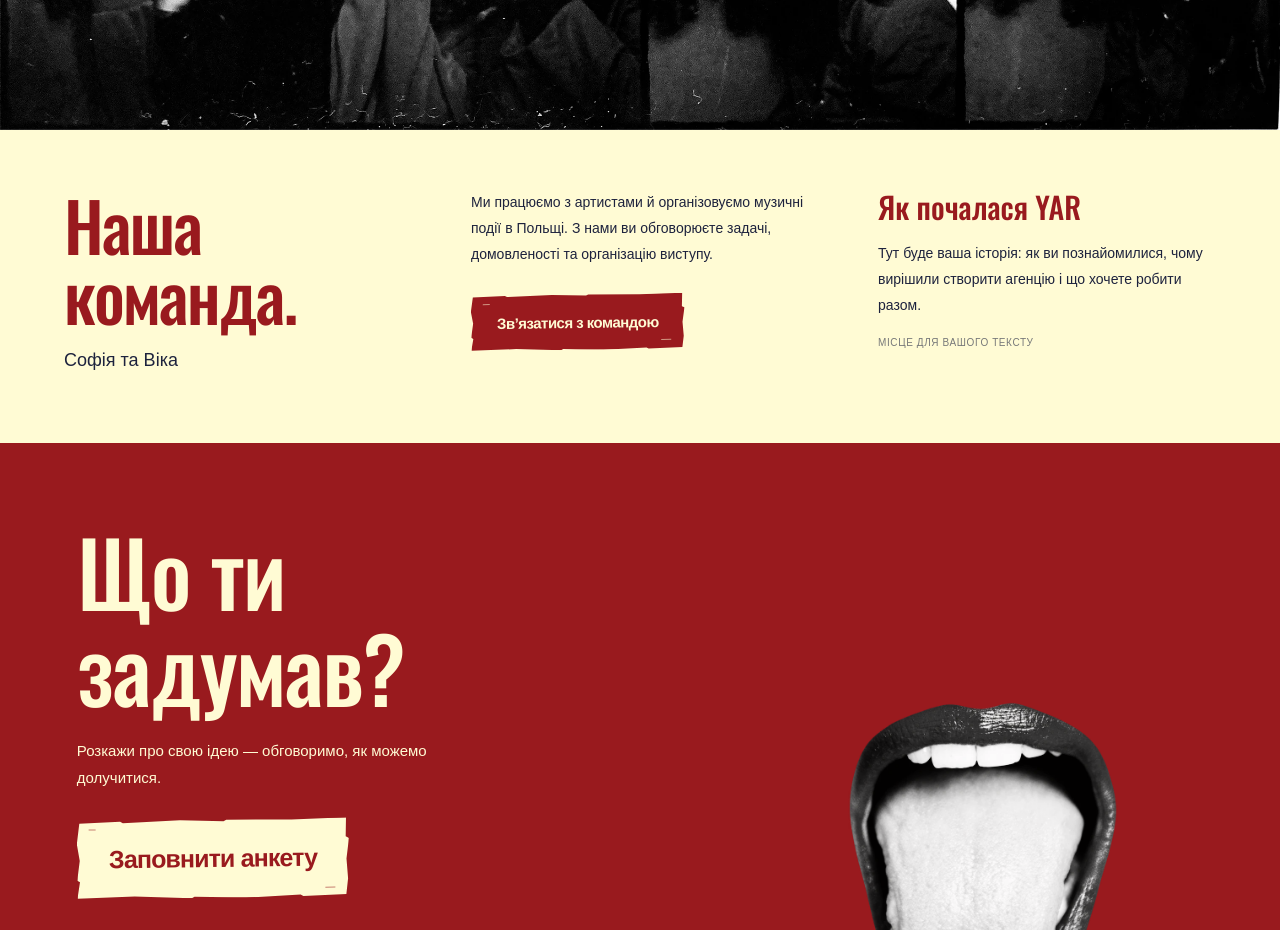
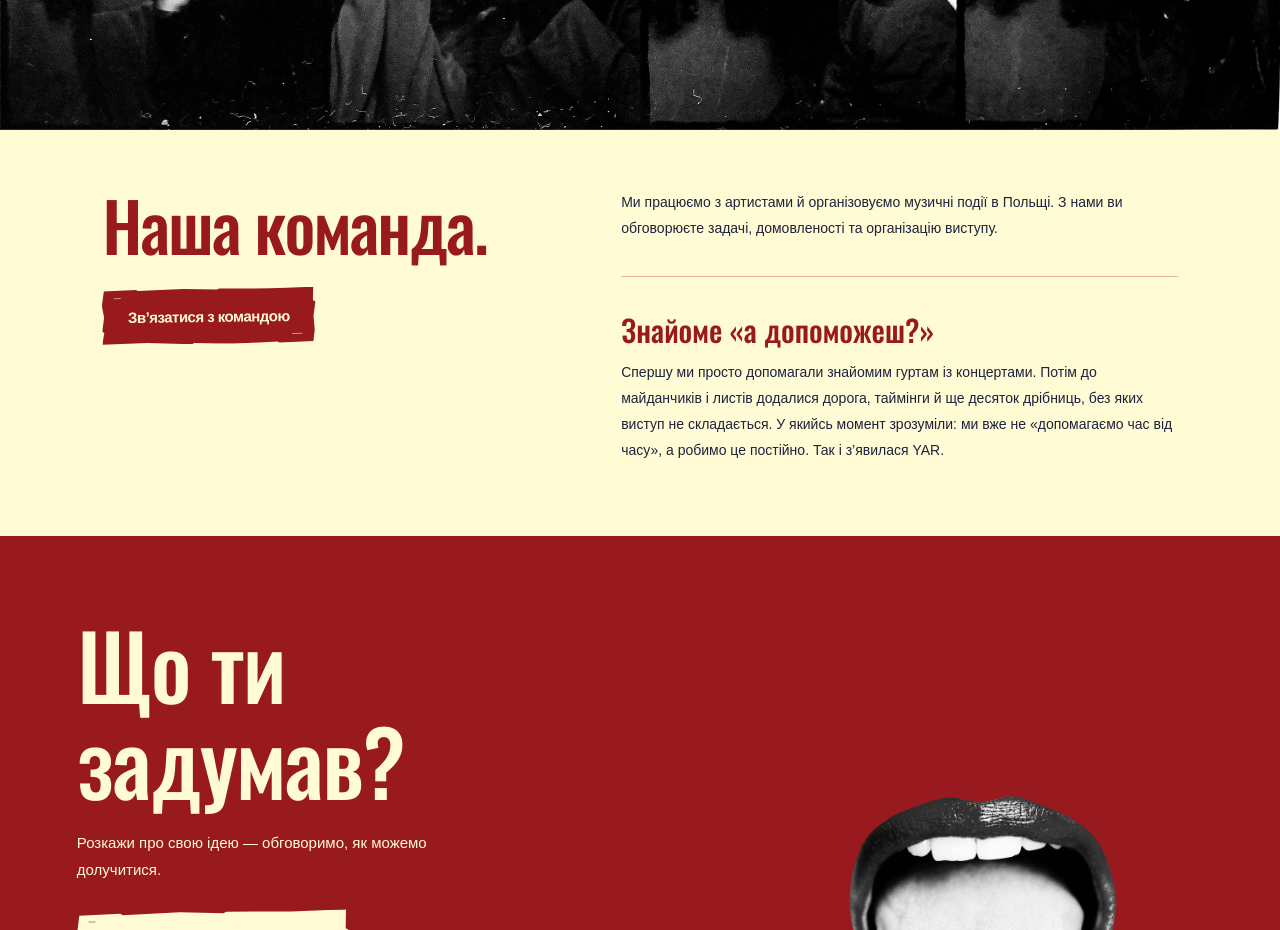
Before and after one commit to Zoreslaw/yar-agency, a React (Vite) app: page / in a window 1280 px wide. Shown: the part 3680-4610 px from the top of the page. Built offline with nearby package versions, Linux system fonts and the light colour scheme.

Commit message:
Refine team section and section anchor alignment

```diff
--- a/src/TeamSection.jsx
+++ b/src/TeamSection.jsx
@@ -7,13 +7,15 @@
  return <section className="team stage-section team-editorial" id="team" aria-labelledby="team-title">
   <SceneEntrance className="team-editorial-inner" enabled={motion}>
    <div className="team-images" data-motion="photo">
-    <img className="team-panorama" src="/media/team-photostrip.webp" srcSet="/media/team-photostrip-800.webp 800w, /media/team-photostrip.webp 2400w" sizes="100vw" width="4732" height="1527" alt="Софія та Віка: чотири спільні кадри з фотобудки"/>
+    <img className="team-panorama" src="/media/team-photostrip.webp" srcSet="/media/team-photostrip-800.webp 800w, /media/team-photostrip.webp 2400w" sizes="100vw" width="4732" height="1527" alt="Чотири спільні кадри з фотобудки"/>
     <div className="team-frames" aria-hidden="true">{[1,2,3,4].map(n=><img key={n} src={`/media/team-frame-${n}.webp`} alt=""/>)}</div>
    </div>
    <div className="team-editorial-copy" data-motion="text" data-delay="0.1">
-    <div className="team-introduction"><h2 id="team-title">Наша команда.</h2><p className="team-people">Софія та Віка</p></div>
-    <div className="team-description"><p>Ми працюємо з артистами й організовуємо музичні події в Польщі. З нами ви обговорюєте задачі, домовленості та організацію виступу.</p><ActionButton tone="red" href="#contact">Зв’язатися з командою</ActionButton></div>
-    <div className="team-origin"><h3>Як почалася YAR</h3><p>Тут буде ваша історія: як ви познайомилися, чому вирішили створити агенцію і що хочете робити разом.</p><span>Місце для вашого тексту</span></div>
+    <div className="team-introduction"><h2 id="team-title">Наша команда.</h2><ActionButton tone="red" href="#contact">Зв’язатися з командою</ActionButton></div>
+    <div className="team-editorial-details">
+     <div className="team-description"><p>Ми працюємо з артистами й організовуємо музичні події в Польщі. З нами ви обговорюєте задачі, домовленості та організацію виступу.</p></div>
+     <div className="team-origin"><h3>Знайоме «а допоможеш?»</h3><p>Спершу ми просто допомагали знайомим гуртам із концертами. Потім до майданчиків і листів додалися дорога, таймінги й ще десяток дрібниць, без яких виступ не складається. У якийсь момент зрозуміли: ми вже не «допомагаємо час від часу», а робимо це постійно. Так і з’явилася YAR.</p></div>
+    </div>
    </div>
   </SceneEntrance>
  </section>;
--- a/src/style.css
+++ b/src/style.css
@@ -4,7 +4,7 @@
 @media(prefers-reduced-motion:reduce){:root{scroll-behavior:auto}*,*:before,*:after{animation:none!important;transition:none!important}}
 
 /* Full-bleed hero and persistent navigation. Scrims protect text without blurring film. */
-:root{--header-height:88px;scroll-padding-top:calc(var(--header-height) + 22px)}
+:root{--header-height:88px;scroll-padding-top:var(--header-height)}
 .header{display:flex;align-items:center;justify-content:space-between;padding:20px 4%;gap:40px;position:fixed;inset:0 0 auto;height:var(--header-height);z-index:40;color:var(--cream);background:transparent;border-bottom:1px solid transparent;transition:background-color .2s,border-color .2s;isolation:isolate}
 .header.is-scrolled,.header.menu-open{background:rgba(20,25,45,.88);border-color:rgba(255,251,212,.12);backdrop-filter:blur(16px);-webkit-backdrop-filter:blur(16px)}
 .brand{display:block;width:86px;flex-shrink:0}.navigation{gap:36px}.navigation a{min-height:44px;display:flex;align-items:center}
@@ -172,7 +172,7 @@
 @keyframes cue-enter{from{transform:translateX(35px);opacity:.45}to{transform:none;opacity:1}}
 .motion-enabled .service-cue.is-revealed{animation:none}
 .motion-enabled .service-cue.is-revealed .cue-inner{animation:cue-enter .65s cubic-bezier(.22,.7,.2,1) both}
-.services .collaboration{padding:75px 7%;margin:0;background:var(--ink);scroll-margin-top:var(--header-height)}
+.services .collaboration{padding:75px 7%;margin:0;background:var(--ink)}
 .collaboration-example{display:flex;gap:32px;align-items:center;max-width:650px;margin:40px 0 0 auto;padding-top:25px;scroll-margin-top:calc(var(--header-height) + 30px)}
 .example-photo{width:155px;flex-shrink:0;background:var(--cream);padding:6px 6px 16px;transform:rotate(-5deg);box-shadow:6px 7px 0 #0002}
 .example-photo img{width:100%;height:auto;aspect-ratio:1.4;object-fit:cover}
--- a/src/team-section.css
+++ b/src/team-section.css
@@ -1,22 +1,24 @@
 /* Supplied four-frame photograph without added frames. */
-.backstage-page .team-editorial{padding:0;background:var(--cream);border:0;color:var(--ink);scroll-margin-top:96px}
+.backstage-page .team-editorial{padding:0;background:var(--cream);border:0;color:var(--ink)}
 .team-editorial-inner{margin:auto}
 .team-images img{display:block;width:100%;height:auto;filter:grayscale(1)}
 .team-frames{display:none}
-.team-editorial-copy{max-width:1440px;margin:auto;display:grid;grid-template-columns:1fr 1fr 1fr;gap:6%;padding:60px 5% 72px;align-items:start}
-.backstage-page .team-editorial h2{font-family:'Oswald Variable',sans-serif;font-size:clamp(48px,5.3vw,78px);font-weight:500;line-height:1.03;letter-spacing:-.025em;color:var(--red);max-width:300px;margin:0}
-.team-people{font-size:18px;margin:20px 0 0}
+.team-editorial-copy{max-width:1440px;margin:auto;display:grid;grid-template-columns:minmax(0,.85fr) minmax(0,1.15fr);column-gap:10%;padding:60px 8% 72px;align-items:start}
+.backstage-page .team-editorial h2{font-family:'Oswald Variable',sans-serif;font-size:clamp(48px,5.3vw,78px);font-weight:500;line-height:1.03;letter-spacing:-.025em;color:var(--red);max-width:390px;margin:0}
+.team-introduction .yar-action{margin-top:28px}
+.team-editorial-details{display:grid;gap:34px}
 .team-editorial .team-description>p,.team-origin>p{font-size:14px;line-height:1.85;margin:0}
-.team-description .yar-action{margin-top:26px}
-.team-origin h3{font-family:'Oswald Variable',sans-serif;font-size:30px;font-weight:500;color:var(--red);line-height:1.1;margin:0 0 18px}
-.team-origin>span{display:block;font-size:10px;letter-spacing:.06em;text-transform:uppercase;margin-top:18px;opacity:.6}
+.team-origin{padding-top:26px;border-top:1px solid #991a1e50}
+.team-origin h3{font-family:'Oswald Variable',sans-serif;font-size:30px;font-weight:500;color:var(--red);line-height:1.1;margin:10px 0 14px}
+.team-origin>span{display:block;font-size:10px;letter-spacing:.06em;text-transform:uppercase;opacity:.6}
 @media(max-width:650px){
- .team-editorial-copy{grid-template-columns:1fr;gap:28px;padding:32px 6% 44px}
+ .team-editorial-copy{grid-template-columns:1fr;row-gap:30px;padding:32px 6% 44px}
  .backstage-page .team-editorial h2{font-size:48px;max-width:none}
- .team-people{font-size:16px;margin-top:14px}
  .team-editorial .team-description>p,.team-origin>p{font-size:13px;line-height:1.85}
+ .team-introduction .yar-action{margin-top:22px}
+ .team-editorial-details{gap:26px}
+ .team-origin{padding-top:22px}
  .team-origin h3{font-size:27px}
- .team-description .yar-action{margin-top:22px}
  .team-panorama{position:absolute;width:1px!important;height:1px!important;overflow:hidden;clip-path:inset(50%)}
  .team-frames{display:grid;grid-template-columns:1fr 1fr;gap:0;padding:0}
 }
```
Also changed, not shown: 2 other files (tests, documents, lock files or other folders).
